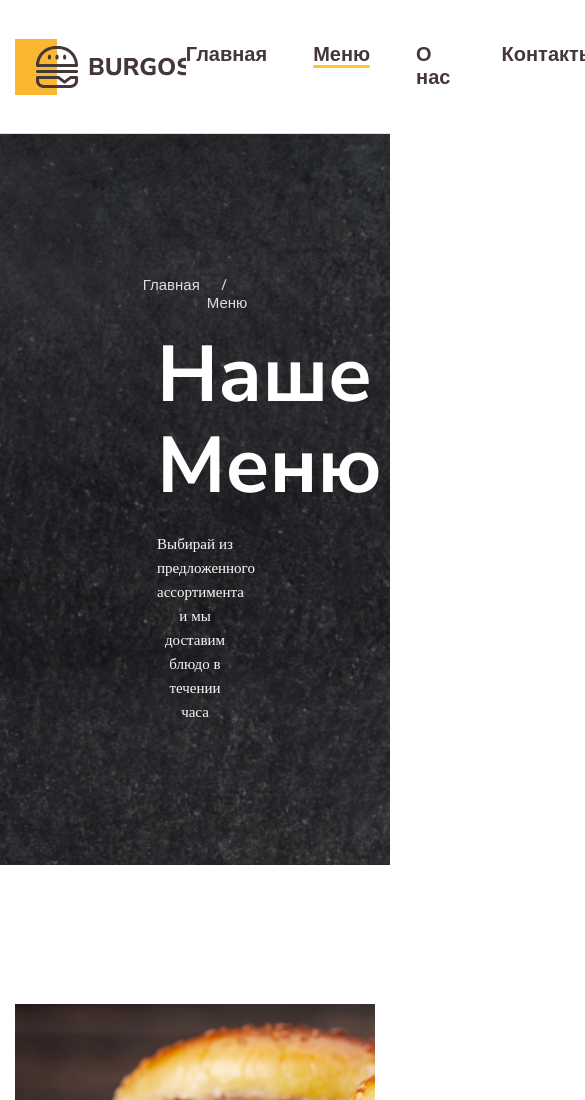
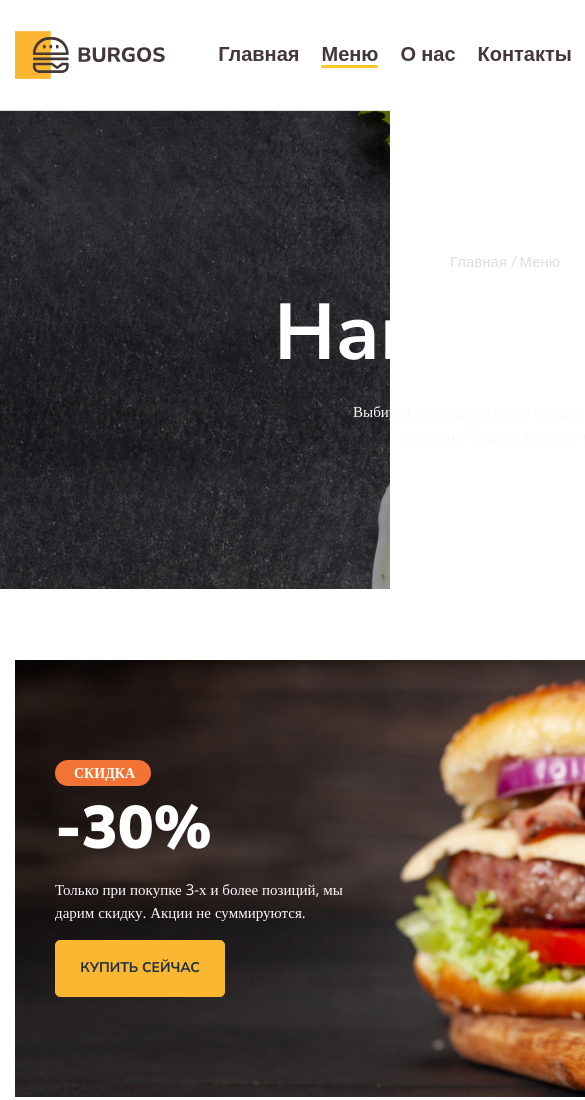
Before and after one commit to akmeves/Module01-Burger, a plain HTML site: page menu.html in a window 390 px wide. Shown: the top 1100 px of the page, 585 px wide, since content can reach past the window. Drawn offline with nearby package versions, Linux system fonts and the light colour scheme.

Commit message:
Added styles for adaptive

```diff
--- a/styles/main.css
+++ b/styles/main.css
@@ -170,7 +170,7 @@ header {
   background-image: url(../img/banner.jpg);
   color: #ffffff;
   background-size: cover;
-  background-position: center center;
+  background-position: 0 center;
   padding: 100px;
   text-transform: uppercase;
   margin-bottom: 83px;
@@ -590,3 +590,40 @@ button-up.visible {
   margin-bottom: 10px;
   margin-top: 0;
 }
+
+/* Responsive */
+
+@media (max-width: 1000px) {
+  .container {
+    width: 738px;
+  }
+  .header-logo {
+    width: 150px;
+    height: 48px;
+    background-size: contain;
+  }
+  .header-nav {
+    gap: 22px;
+  }
+  .header-item {
+    flex-basis: 89%;
+  }
+  .bg {
+    margin-bottom: 71px;
+    padding-left: 121px;
+  }
+  .banner-box {
+    background-position: -78px center;
+    padding: 100px 40px;
+    margin-bottom: 64px;
+  }
+  .menu-grid {
+    grid-template-columns: repeat(2, 1fr);
+    gap: 50px 15px;
+    margin-bottom: 93px;
+  }
+  .menu-grid-other {
+    grid-template-columns: repeat(2, 1fr);
+    gap: 50px 15px;
+  }
+}
```
